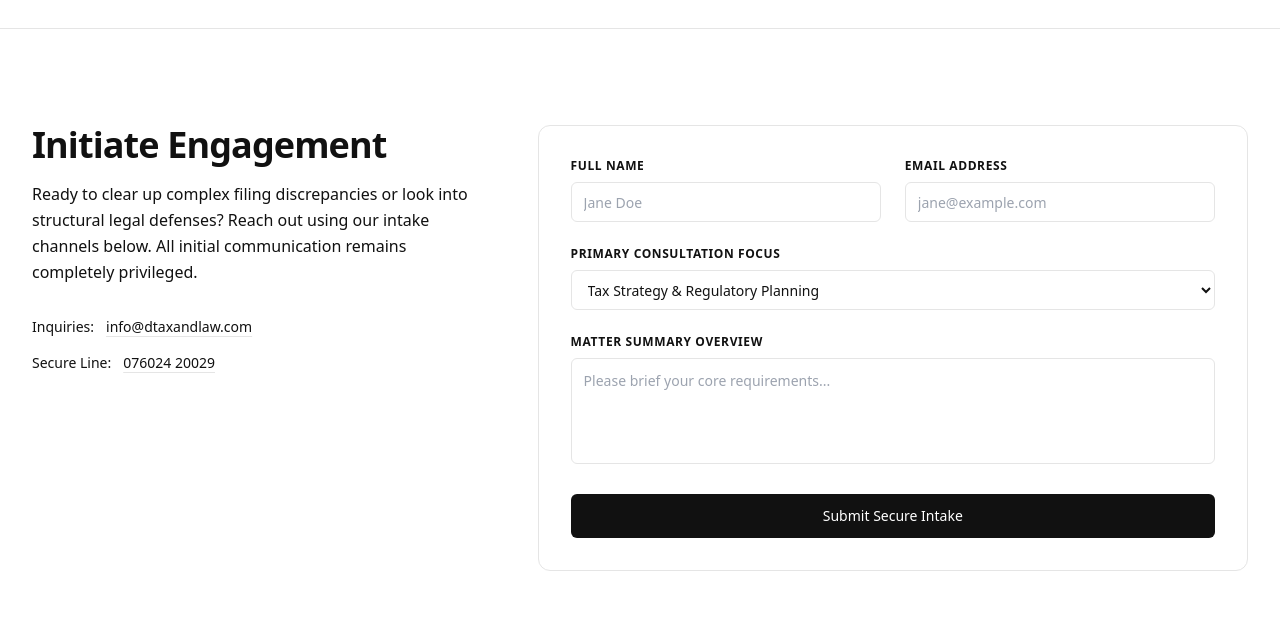
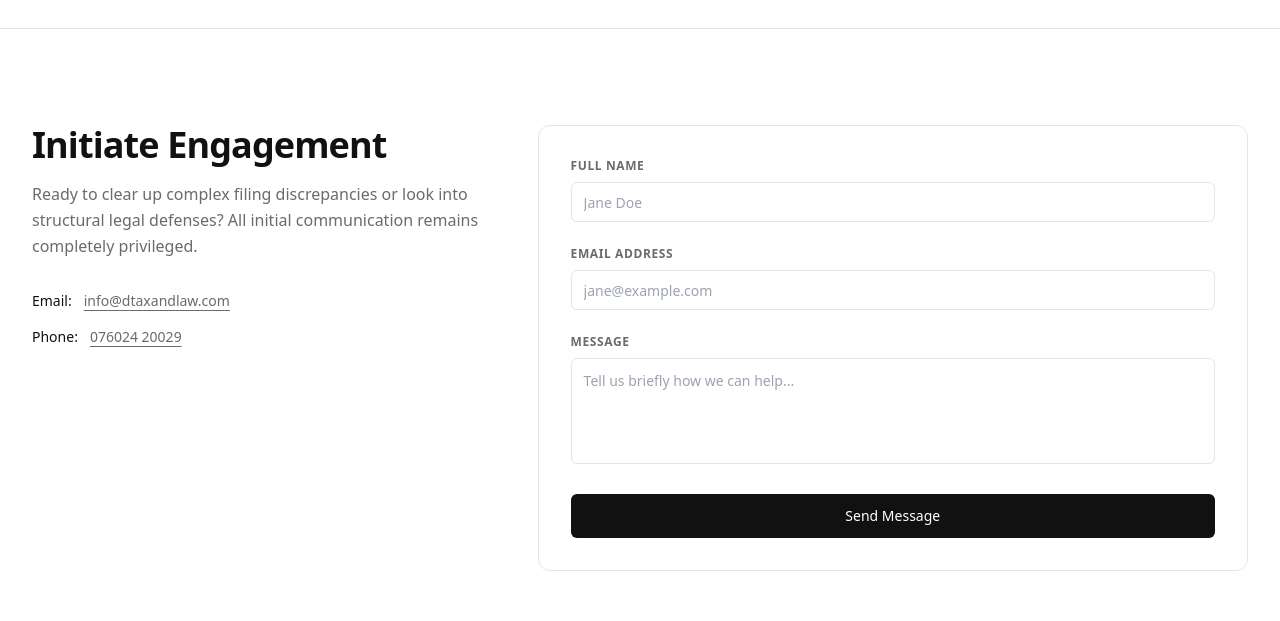
Before and after one commit to DEBOJEETDAS36/firmz, a Next.js app: page / in a window 1280 px wide. Shown: the part 3100-3721 px from the top of the page. Built offline with nearby package versions, Linux system fonts and the light colour scheme.

Commit message:
API written for contact form and reqd code added for data to be sent to db

```diff
--- /dev/null
+++ b/app/api/contact/route.ts
@@ -0,0 +1,28 @@
+// app/api/contact/route.ts
+import { NextRequest, NextResponse } from "next/server";
+import { connectDB } from "@/lib/mongodb";
+import Lead from "@/lib/models/Lead";
+
+export async function POST(req: NextRequest) {
+  try {
+    const { name, email, message } = await req.json();
+
+    if (!name || !email || !message) {
+      return NextResponse.json(
+        { error: "All fields are required." },
+        { status: 400 }
+      );
+    }
+
+    await connectDB();
+    await Lead.create({ name, email, message });
+
+    return NextResponse.json({ success: true }, { status: 201 });
+  } catch (err) {
+    console.error("Contact form error:", err);
+    return NextResponse.json(
+      { error: "Something went wrong. Please try again." },
+      { status: 500 }
+    );
+  }
+}
--- a/components/contact-us.tsx
+++ b/components/contact-us.tsx
@@ -1,88 +1,152 @@
+// components/contact-us.tsx
 "use client";
+
+import { useState } from "react";
+
 export function ContactUs() {
+  const [form, setForm] = useState({ name: "", email: "", message: "" });
+  const [status, setStatus] = useState<"idle" | "loading" | "success" | "error">("idle");
+  const [errorMsg, setErrorMsg] = useState("");
+
+  const handleChange = (
+    e: React.ChangeEvent<HTMLInputElement | HTMLTextAreaElement>
+  ) => {
+    setForm((prev) => ({ ...prev, [e.target.id]: e.target.value }));
+  };
+
+  const handleSubmit = async (e: React.FormEvent) => {
+    e.preventDefault();
+    setStatus("loading");
+    setErrorMsg("");
+
+    try {
+      const res = await fetch("/api/contact", {
+        method: "POST",
+        headers: { "Content-Type": "application/json" },
+        body: JSON.stringify(form),
+      });
+
+      const data = await res.json();
+
+      if (!res.ok) {
+        setErrorMsg(data.error || "Something went wrong.");
+        setStatus("error");
+        return;
+      }
+
+      setStatus("success");
+      setForm({ name: "", email: "", message: "" });
+    } catch {
+      setErrorMsg("Network error. Please try again.");
+      setStatus("error");
+    }
+  };
+
   return (
     <section id="contact-us" className="py-24 bg-background border-t border-border">
       <div className="mx-auto max-w-7xl px-4 sm:px-6 lg:px-8">
         <div className="grid gap-12 lg:grid-cols-5">
 
+          {/* Left */}
           <div className="lg:col-span-2">
-            <h2 className="text-3xl font-bold tracking-tight text-foreground sm:text-4xl">Initiate Engagement</h2>
-            <p className="mt-4 text-base text-muted-foreground leading-relaxed">
-              Ready to clear up complex filing discrepancies or look into structural legal defenses? Reach out using our intake channels below. All initial communication remains completely privileged.
+            <h2 className="text-3xl font-bold tracking-tight text-foreground sm:text-4xl">
+              Initiate Engagement
+            </h2>
+            <p className="mt-4 text-base text-muted leading-relaxed">
+              Ready to clear up complex filing discrepancies or look into structural legal defenses? All initial communication remains completely privileged.
             </p>
-
-            <div className="mt-8 space-y-4 text-sm text-muted-foreground">
+            <div className="mt-8 space-y-4 text-sm text-muted">
               <div className="flex items-center gap-3">
-                <span className="font-medium text-foreground">Inquiries:</span>
-
-                <a href="mailto:info@dtaxandlaw.com" className="hover:text-foreground transition-colors underline decoration-border underline-offset-4">
+                <span className="font-medium text-foreground">Email:</span>
+                <a href="mailto:info@dtaxandlaw.com" className="hover:text-foreground transition-colors underline underline-offset-4">
                   info@dtaxandlaw.com
                 </a>
-
-
               </div>
               <div className="flex items-center gap-3">
-                <span className="font-medium text-foreground">Secure Line:</span>
-
-                <a href="tel:+917602420029" className="hover:text-foreground transition-colors underline decoration-border underline-offset-4">
+                <span className="font-medium text-foreground">Phone:</span>
+                <a href="tel:+917602420029" className="hover:text-foreground transition-colors underline underline-offset-4">
                   076024 20029
                 </a>
               </div>
             </div>
           </div>
 
-          <div className="lg:col-span-3 rounded-xl border border-border bg-muted/10 p-6 sm:p-8">
-            <form className="space-y-6" onSubmit={(e) => e.preventDefault()}>
-              <div className="grid gap-6 sm:grid-cols-2">
+          {/* Right — form */}
+          <div className="lg:col-span-3 rounded-xl border border-border bg-background/50 p-6 sm:p-8">
+            {status === "success" ? (
+              <div className="flex flex-col items-center justify-center min-h-[260px] text-center gap-3">
+                <svg className="h-10 w-10 text-green-500" fill="none" stroke="currentColor" viewBox="0 0 24 24">
+                  <path strokeLinecap="round" strokeLinejoin="round" strokeWidth={2} d="M5 13l4 4L19 7" />
+                </svg>
+                <p className="text-lg font-semibold text-foreground">Message received.</p>
+                <p className="text-sm text-muted">We'll be in touch shortly.</p>
+                <button
+                  onClick={() => setStatus("idle")}
+                  className="mt-4 text-xs underline underline-offset-4 text-muted hover:text-foreground transition-colors"
+                >
+                  Send another message
+                </button>
+              </div>
+            ) : (
+              <form className="space-y-6" onSubmit={handleSubmit}>
                 <div>
-                  <label htmlFor="name" className="block text-xs font-semibold uppercase tracking-wider text-muted-foreground mb-2">Full Name</label>
+                  <label htmlFor="name" className="block text-xs font-semibold uppercase tracking-wider text-muted mb-2">
+                    Full Name
+                  </label>
                   <input
                     type="text"
                     id="name"
+                    value={form.name}
+                    onChange={handleChange}
+                    required
+                    placeholder="Jane Doe"
                     className="w-full h-10 rounded-md border border-border bg-background px-3 text-sm text-foreground focus:outline-none focus:border-foreground/40"
-                    placeholder="Jane Doe"
                   />
                 </div>
+
                 <div>
-                  <label htmlFor="email" className="block text-xs font-semibold uppercase tracking-wider text-muted-foreground mb-2">Email Address</label>
+                  <label htmlFor="email" className="block text-xs font-semibold uppercase tracking-wider text-muted mb-2">
+                    Email Address
+                  </label>
                   <input
                     type="email"
                     id="email"
+                    value={form.email}
+                    onChange={handleChange}
+                    required
+                    placeholder="jane@example.com"
                     className="w-full h-10 rounded-md border border-border bg-background px-3 text-sm text-foreground focus:outline-none focus:border-foreground/40"
-                    placeholder="jane@example.com"
                   />
-                </div>
                 </div>
 
                 <div>
-                <label htmlFor="service-type" className="block text-xs font-semibold uppercase tracking-wider text-muted-foreground mb-2">Primary Consultation Focus</label>
-                <select
-                  id="service-type"
-                  className="w-full h-10 rounded-md border border-border bg-background px-3 text-sm text-foreground focus:outline-none focus:border-foreground/40"
-                >
-                  <option>Tax Strategy & Regulatory Planning</option>
-                  <option>Legal Counsel & Advocacy</option>
-                  <option>Corporate Audit Defense</option>
-                </select>
-              </div>
-
-              <div>
-                <label htmlFor="message" className="block text-xs font-semibold uppercase tracking-wider text-muted-foreground mb-2">Matter Summary Overview</label>
+                  <label htmlFor="message" className="block text-xs font-semibold uppercase tracking-wider text-muted mb-2">
+                    Message
+                  </label>
                   <textarea
                     id="message"
+                    value={form.message}
+                    onChange={handleChange}
+                    required
                     rows={4}
+                    placeholder="Tell us briefly how we can help..."
                     className="w-full rounded-md border border-border bg-background p-3 text-sm text-foreground focus:outline-none focus:border-foreground/40 resize-none"
-                  placeholder="Please brief your core requirements..."
                   />
                 </div>
 
+                {status === "error" && (
+                  <p className="text-sm text-red-500">{errorMsg}</p>
+                )}
+
                 <button
                   type="submit"
-                className="w-full inline-flex h-11 items-center justify-center rounded-md bg-foreground px-6 text-sm font-medium text-background transition-colors hover:bg-foreground/90"
+                  disabled={status === "loading"}
+                  className="w-full inline-flex h-11 items-center justify-center rounded-md bg-foreground px-6 text-sm font-medium text-background transition-colors hover:bg-foreground/90 disabled:opacity-50"
                 >
-                Submit Secure Intake
+                  {status === "loading" ? "Sending…" : "Send Message"}
                 </button>
               </form>
+            )}
           </div>
 
         </div>
--- /dev/null
+++ b/lib/models/Lead.ts
@@ -0,0 +1,18 @@
+// lib/models/Lead.ts
+import mongoose, { Schema, models } from "mongoose";
+
+const LeadSchema = new Schema(
+  {
+    name: { type: String, required: true, trim: true },
+    email: { type: String, required: true, trim: true },
+    message: { type: String, required: true, trim: true },
+  },
+  {
+    timestamps: true, // adds createdAt and updatedAt automatically
+  }
+);
+
+// Prevent model recompilation during hot reloads
+const Lead = models.Lead || mongoose.model("Lead", LeadSchema);
+
+export default Lead;
--- /dev/null
+++ b/lib/mongodb.ts
@@ -0,0 +1,30 @@
+// lib/mongodb.ts
+import mongoose from "mongoose";
+
+const MONGODB_URI = process.env.MONGODB_URI as string;
+
+if (!MONGODB_URI) {
+  throw new Error("Please define MONGODB_URI in .env.local");
+}
+
+// Reuse connection across hot reloads in dev
+let cached = (global as any).mongoose as {
+  conn: typeof mongoose | null;
+  promise: Promise<typeof mongoose> | null;
+};
+
+if (!cached) {
+  (global as any).mongoose = { conn: null, promise: null };
+  cached = (global as any).mongoose;
+}
+
+export async function connectDB() {
+  if (cached.conn) return cached.conn;
+
+  if (!cached.promise) {
+    cached.promise = mongoose.connect(MONGODB_URI).then((m) => m);
+  }
+
+  cached.conn = await cached.promise;
+  return cached.conn;
+}
--- a/package.json
+++ b/package.json
@@ -9,14 +9,18 @@
     "lint": "next lint"
   },
   "dependencies": {
+    "iron-session": "^8.0.4",
+    "mongoose": "^8.24.1",
     "next": "14.2.35",
     "next-themes": "^0.3.0",
+    "pg": "^8.22.0",
     "react": "^18.3.1",
     "react-dom": "^18.3.1",
     "react-icons": "^5.6.0"
   },
   "devDependencies": {
     "@types/node": "^20.19.43",
+    "@types/pg": "^8.20.0",
     "@types/react": "^18.3.31",
     "@types/react-dom": "^18.3.0",
     "autoprefixer": "^10.4.19",
```
Also changed, not shown: 1 other file (tests, documents, lock files or other folders). Lines whose indentation alone changed are shown as unchanged.
